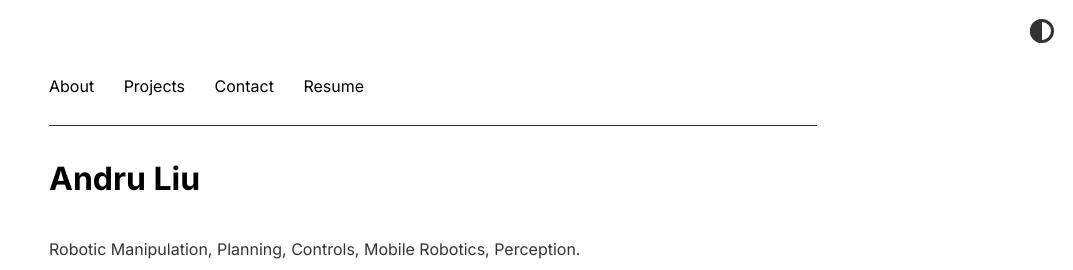
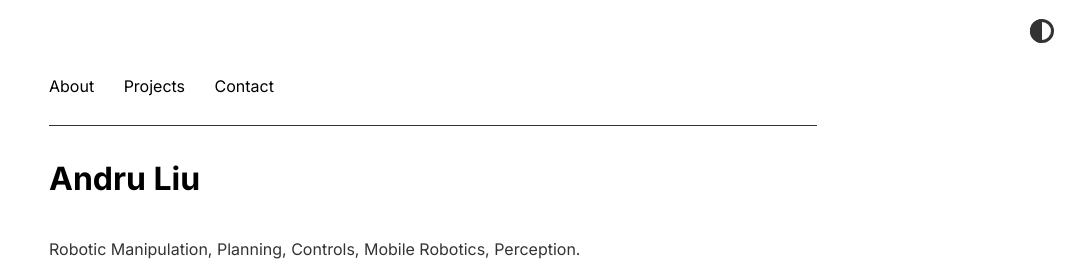
Before and after one commit to WallabyLester/WallabyLester.github.io, a Jekyll site: the page built from index.md, in a window 1280 px wide and 900 px high. Shown: the top 270 px of the window, without its empty margins (207-1280 px from the left). Built offline with Jekyll 4.4.1, drawn with Linux system fonts in a browser that asks for light colours.

Commit message:
Removing resume section.

```diff
--- a/_data/home.yml
+++ b/_data/home.yml
@@ -7,9 +7,6 @@ navbar_entries:
 
   - title: Contact
     url: contact
-
-  - title: Resume
-    url: resume
 
 project_entries:
   - title: Semi-Supervised Adaptation for Prosthesis Control
```
Also changed, not shown: 1 other file.
